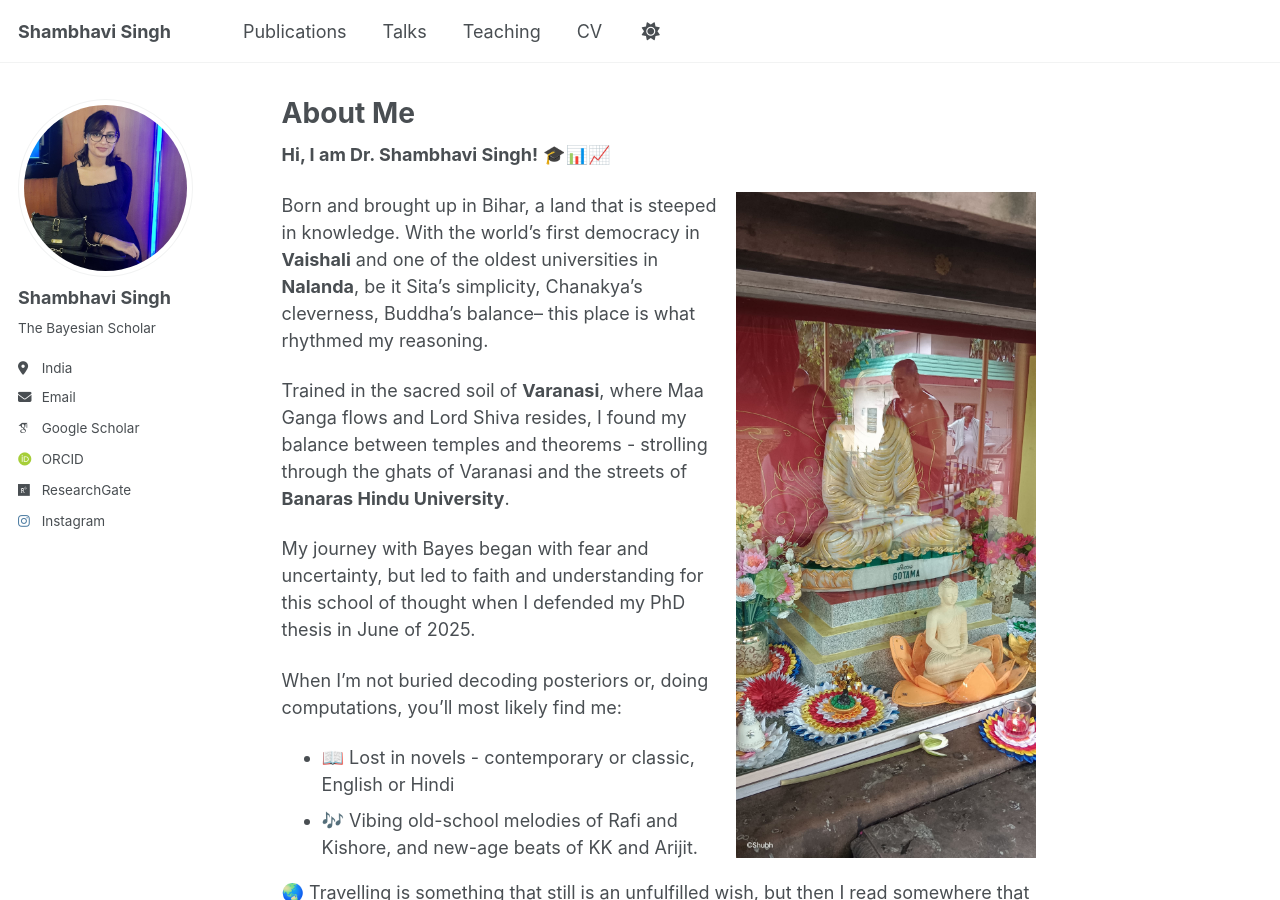
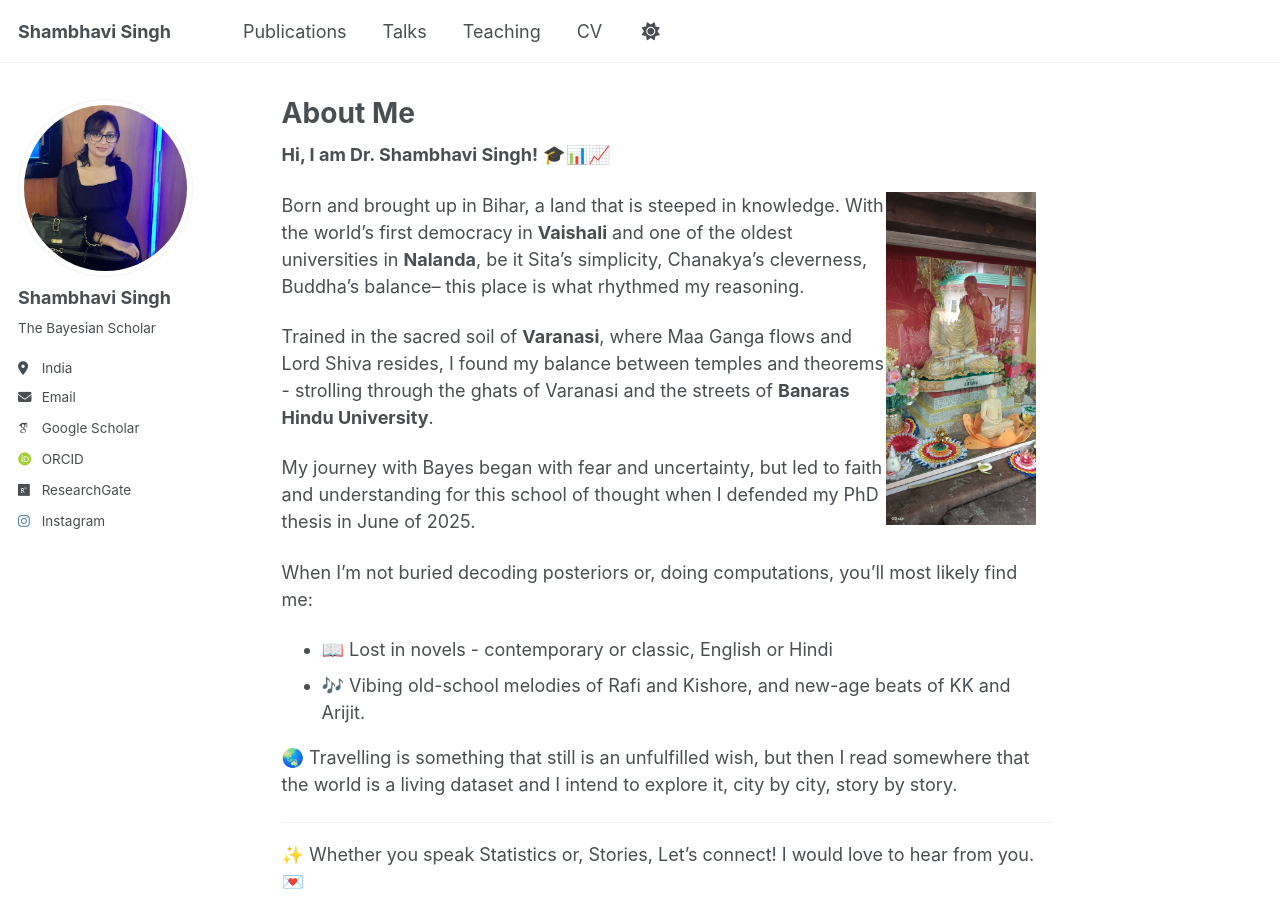
Before and after one commit to shambhavisingh010/shambhavisingh010.github.io, a Jekyll site: the page built from _pages/about.md, in a window 1280 px wide and 900 px high. Built offline with Jekyll 4.4.1, drawn with Linux system fonts in a browser that asks for light colours; some web fonts are replaced.

Commit message:
Update about.md

```diff
--- a/_pages/about.md
+++ b/_pages/about.md
@@ -9,7 +9,7 @@ redirect_from:
 
 **Hi, I am Dr. Shambhavi Singh!** 🎓📊📈
 
-<img align="right" src="/images/buddha.jpg" width="300" style="margin-right: 15px;">
+<img align="right" src="/images/buddha.jpg" width="150" style="margin-right: 15px;">
 
 Born and brought up in Bihar, a land that is steeped in knowledge. With the world’s first democracy in **Vaishali** and one of the oldest universities in **Nalanda**, be it Sita’s simplicity, Chanakya’s cleverness, Buddha's balance– this place is what rhythmed my reasoning.
 
```
